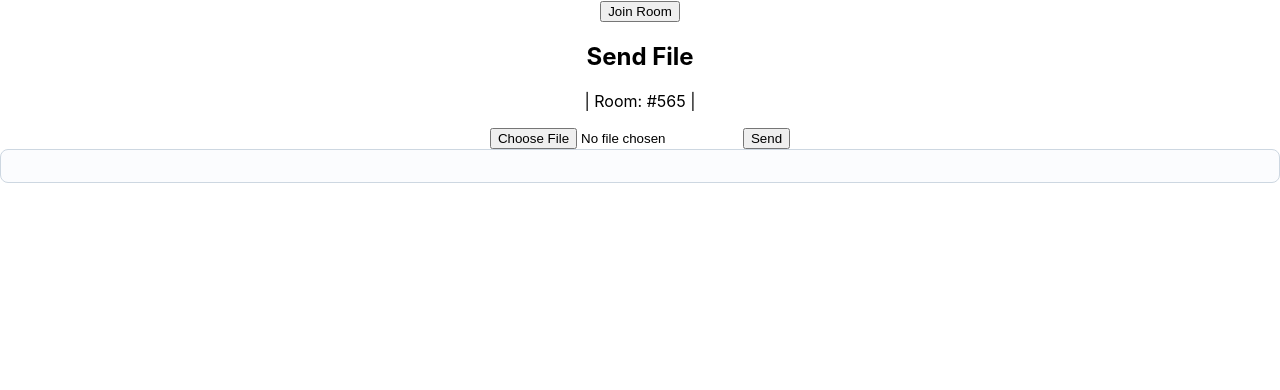
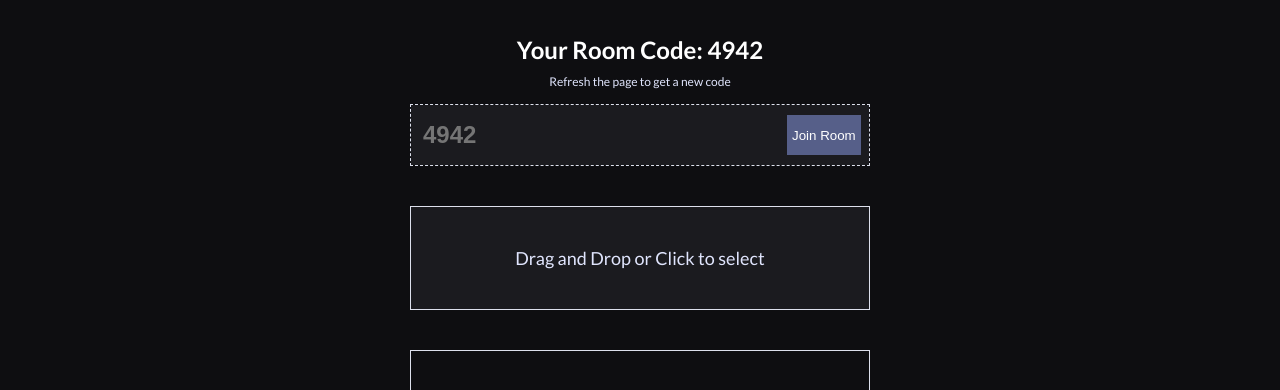
Before and after one commit to xtanion/file-drop, a React (Create React App) app: page / in a window 1280 px wide. Shown: the top 390 px of the page. Built offline with nearby package versions, Linux system fonts and the light colour scheme; no server answers.

Commit message:
updating receiver to download files automatically

```diff
--- a/Server.js
+++ b/Server.js
@@ -22,9 +22,12 @@ io.on("connection", (socket) => {
 
     socket.on("join-room", (data) => {
         socket.join(data);
+        console.log('User joined room: ', data);
+        console.log("Now in rooms: ", socket.rooms);
     });
 
     socket.on("file-meta", function (data) {
+        console.log('Server uid: ', data.uid);
         socket.to(data.uid).emit("rs-meta", data.metadata);
     });
 
--- a/public/index.html
+++ b/public/index.html
@@ -2,7 +2,7 @@
 <html lang="en">
   <head>
     <meta charset="utf-8" />
-    <link rel="icon" type="image/svg+xml" href="/racoon.svg" />
+    <link rel="icon" type="image/svg+xml" href="/penguin.svg" />
     <meta name="viewport" content="width=device-width, initial-scale=1" />
     <meta name="theme-color" content="#000000" />
     <meta
@@ -12,7 +12,9 @@
     <link rel="preconnect" href="https://fonts.googleapis.com" />
     <link rel="preconnect" href="https://fonts.gstatic.com" crossorigin />
     <link rel="stylesheet" href="https://fonts.googleapis.com/css2?family=Inter:wght@300;400;500;600;700&display=swap" />
-    <title>Phew Phew</title>
+    <link rel="stylesheet" href='https://fonts.googleapis.com/css?family=Lato:400,700' type='text/css'>
+
+    <title>File Drop</title>
   </head>
   <body>
     <noscript>You need to enable JavaScript to run this app.</noscript>
--- a/src/App.css
+++ b/src/App.css
@@ -1,38 +1,50 @@
-.App {
-  text-align: center;
+:root {
+    /* tokyo night */
+    --black: #000000;
+    --white: #ffffff;
+    --background: #0e0e11;
+    --elem-background: #24283b;
+    --tokyo-border: #dde0ec;
+    --tokyo-text: var(--white);
+    --tokyo-comment: #e0e5fd;
+    --tokyo-container: #1b1b1f;
+    --tokyo-button: #565f89;
+    --tokyo-red: #f7768e;
+    --tokyo-orange: #ff9e64;
+    --tokyo-yellow: #e0af68;
+    --tokyo-white: rgb(255, 255, 255);
+    --foreground: #e0e5fd;
+    --tokyo-magenta: #bb9af7;
 }
 
-.App-logo {
-  height: 40vmin;
-  pointer-events: none;
+* {
+    margin: 0px;
+    padding: 0px;
+    box-sizing: border-box;
 }
 
-@media (prefers-reduced-motion: no-preference) {
-  .App-logo {
-    animation: App-logo-spin infinite 20s linear;
-  }
+body {
+    background: var(--background);
+    font-family: "Lato", sans-serif;
 }
 
-.App-header {
-  background-color: #282c34;
-  min-height: 100vh;
-  display: flex;
-  flex-direction: column;
-  align-items: center;
-  justify-content: center;
-  font-size: calc(10px + 2vmin);
-  color: white;
+.screen {
+    display: none;
 }
 
-.App-link {
-  color: #61dafb;
+.screen.active {
+    display: block;
 }
 
-@keyframes App-logo-spin {
-  from {
-    transform: rotate(0deg);
-  }
-  to {
-    transform: rotate(360deg);
-  }
+.App {
+    position: fixed;
+    top: 0px;
+    left: 50%;
+    transform: translateX(-50%);
+    width: 100%;
+    height: 100%;
+    max-width: 500px;
+    /* border-left: 1px solid #ddd; */
+    /* border-right: 1px solid #ddd; */
+    background: var(--background);
 }
--- a/src/Components/Body.js
+++ b/src/Components/Body.js
@@ -1,28 +1,55 @@
 import { Card } from "@mui/joy";
-import React from "react";
+import React, { useEffect, useState, useRef } from "react";
 import Send from "./Send";
 import Receive from "./Receive";
 
 import io from "socket.io-client";
+import CreateRoom from "./CreateRoom";
+
+import './style.css'
 
 const Body = props => {
     // const { socket } = props;
-    const socket = io.connect("http://localhost:5000");
-    // move to CreateRoom
-    let room = 565;
-    const joinRoom = () => {
-        if (room !== "") {
-            socket.emit("join-room", room);
+
+    const socketRef = useRef(null);
+
+    useEffect(() => {
+        socketRef.current = io.connect("http://localhost:5000");
+        console.log('Socket Started')
+
+        return () => {
+            socketRef.current.disconnect();
+        }
+    }, []);
+    const [room, setRoom] = useState('');
+    const [joined, setJoined] = useState(false);
+    const getRoom = (room) => {
+        // console.log('Joining Room: ', room);
+        setRoom(room);
+        joinRoom(room);
+    }
+    const joinRoom = (room) => {
+        if (room !== "" && socketRef) {
+            console.log(socketRef.current);
+            socketRef.current.emit("join-room", room);
             console.log("Joined room: ", room);
+            setJoined(true);
         }
     };
     //-------------------
 
     return (
-        <div>
-            <button onClick={joinRoom}>Join Room</button>
-            <Send room={room} socket={socket}></Send>
-            <Receive room={room} socket={socket}></Receive>
+        <div className="centered-div">
+            {joined ?
+                <div className="join-screen">
+                    <h2 className="join-name">You have Joined: {room}</h2>
+                    <p className="join-p">refresh page to establish a new connection</p>
+                </div>
+                :
+                <CreateRoom getRoom={getRoom}></CreateRoom>
+            }
+            <Send room={room} socket={socketRef.current}></Send>
+            <Receive room={room} socket={socketRef.current}></Receive>
         </div>
     )
 };
--- a/src/Components/CreateRoom.js
+++ b/src/Components/CreateRoom.js
@@ -1,17 +1,45 @@
-import { Card, CardContent, Typography, styled } from "@mui/joy";
-import React, { useCallback } from "react";
+import React, { useCallback, useState } from "react";
+import io from "socket.io-client";
+import './style.css'
 
-const CreateRoom = props => {
-    const { setRoom } = props;
+const RandomRoom =() => {
+    return (Math.floor(Math.random() * (9999 - 1000 + 1)) + 1000).toString();
+}
+
+const CreateRoom = (props) => {
+    const { getRoom } = props;
+    const [roomCode, setRoomCode] = useState('')
+    if (roomCode == "") {
+        var room = RandomRoom();
+        setRoomCode(room);
+        // getRoom(room);
+    }
+
+    const handleChange = (e) => {
+        setRoomCode(e.target.value)
+    }
+
+    const buttonHandle = () => {
+        console.log('Button Clicked')
+        getRoom(roomCode.toString());
+    }
+
     return (
-        <Card varient="soft" >
-            <div>
-                <Typography level="title-lg">Create/Join Room</Typography>
+        <div className="join-screen">
+
+            <div className="join-code">
+                <h2 className="join-name">Your Room Code: {roomCode}</h2>
+                <p className="join-p">Refresh the page to get a new code</p>
             </div>
-            <CardContent>
-                <Typography></Typography>
-            </CardContent>
-        </Card >
+
+            <div className="join-input">
+                <div className="container">
+                    <input type="text" placeholder={roomCode} className="join-ipt" onChange={handleChange}/>
+                    <button className="join-btn" onClick={buttonHandle}>Join Room</button>
+                </div>
+            </div>
+
+        </div>
     );
 }
 
--- /dev/null
+++ b/src/Components/FileDrop.js
@@ -0,0 +1,40 @@
+import { useState, useRef } from "react";
+import "./style.css"
+const DragDropFiles = (props) => {
+    const { changeFile } = props;
+    const [files, setFiles] = useState(null);
+    const inputRef = useRef();
+
+    const handleDragOver = (event) => {
+        event.preventDefault();
+    };
+
+    const handleDrop = (event) => {
+        event.preventDefault();
+        setFiles(event.dataTransfer.files);
+        changeFile(event.target.files);
+    };
+
+    const handleUpload = (files) => {
+        setFiles(files);
+        changeFile(files[0]);
+    }
+
+    return (
+        <div
+            className="file-input"
+            onDragOver={handleDragOver}
+            onDrop={handleDrop}
+        >
+            <label htmlFor="file-input">Drag and Drop or Click to select</label>
+            <input
+                id="file-input"
+                type="file"
+                onChange={(e) => handleUpload(e.target.files)}
+                ref={inputRef}
+            />
+        </div>
+    );
+};
+
+export default DragDropFiles;
--- a/src/Components/Receive.js
+++ b/src/Components/Receive.js
@@ -1,53 +1,65 @@
 import { Card } from "@mui/joy";
 import React, { useCallback, useState, useEffect } from "react";
+import './style.css'
+
+const downloadFile = (blob, fileName) => {
+    const link = document.createElement('a');
+    // create a blobURI pointing to our Blob
+    link.href = URL.createObjectURL(blob);
+    link.download = fileName;
+    // some browser needs the anchor to be in the doc
+    document.body.append(link);
+    link.click();
+    link.remove();
+    // in case the Blob uses a lot of memory
+    setTimeout(() => URL.revokeObjectURL(link.href), 7000);
+};
+
 
 const Receive = props => {
+    const [meta, setMeta] = useState(null);
     const { room, socket } = props;
+    useEffect(() => {
 
-    useEffect(() => {
+        // const [meta, setMeta] = useState(null);
+
+        console.log('Receive Room: ', room, socket, meta);
         if (!room || !socket) return;
 
+        let filedata = {};
+        let counter = 0;
+
         socket.on("rs-meta", data => {
-            console.log("Received MetaData: ",data);
+            setMeta(data);
+            // do something about useState for metadata
+            filedata.metadata = data;
+            filedata.transmitted = 0;
+            filedata.buffer = new Array();
+            console.log("Received MetaData: ", data);
         })
 
         socket.on("file-receive", data => {
-            console.log("Received Buffer: ", data);
-        })
+            counter += 1;
+            console.log("Received Buffer: ", filedata, counter);
+            filedata.buffer.push(data);
+            filedata.transmitted += data.byteLength;
+
+            if (filedata.transmitted == filedata.metadata.total_buffer_size) {
+                console.log('Donloadable file:', filedata);
+                const resfile = new Blob(filedata.buffer);
+                downloadFile(resfile, filedata.metadata.filename);
+                filedata = {};
+                counter = 0;
+            } else {
+                socket.emit("fs-start", room);
+            }
+        }, [room, socket])
     });
 
     return (
-        <Card>
-
-        </Card>
-        // <Card style={cardStyle}>
-        //     <Card.Body>
-        //         <Card.Title>{lobbyNumberText}</Card.Title>
-        //         <Card.Subtitle className="mb-2 text-muted font-italic">
-        //             Please wait until the file is fully uploaded
-        //         </Card.Subtitle>
-        //         <hr />
-        //         <div>
-        //             {currentFileInformation ? (
-        //                 <InputGroup className="mb-3">
-        //                     <FormControl
-        //                         placeholder={currentFileInformation.fileName}
-        //                         aria-label={currentFileInformation.fileName}
-        //                         aria-describedby="file"
-        //                         disabled={true}
-        //                     />
-        //                     <InputGroup.Append>
-        //                         <button onClick={downloadFile}>
-        //                             Download
-        //                         </button>
-        //                     </InputGroup.Append>
-        //                 </InputGroup>
-        //             ) : (
-        //                 <DownloadProgressBar percentage={uploadPercentage} />
-        //             )}
-        //         </div>
-        //     </Card.Body>
-        // </Card>
-    );
+        <div className="rs-screen">
+            {/* (meta!=null ? <div><p>{meta.filename}</p></div> : <div> </div>) */}
+        </div>
+    )
 }
 export default Receive;
--- a/src/Components/Send.js
+++ b/src/Components/Send.js
@@ -1,14 +1,23 @@
-import { Card, CardContent } from "@mui/joy";
+import { Box, Card, CardContent } from "@mui/joy";
 import React, { useCallback, useState } from "react";
+import FileDrop from "./FileDrop";
+import DragDropFiles from "./FileDrop";
+import "./style.css"
 
 const Send = props => {
     const { room, socket } = props;
     const roomText = "Room: #" + room;
-    const [file, setFile] = useState({});
+    const [file, setFile] = useState();
 
-    const onFileChange = useCallback(files => setFile(files[0]), []);
+    const changeFile = (filename) => {
+        setFile(filename);
+    }
+
+    // const onFileChange = useCallback(files => setFile(files[0]), []);
     const sendFile = () => {
+        console.log('Sending file to Room: ', room);
         if (file) {
+            console.log('file: ',file);
             let reader = new FileReader();
             reader.onload = (a) => {
                 let buffer = new Uint8Array(reader.result);
@@ -35,8 +44,9 @@ const Send = props => {
 
 
         console.log("file size:", metadata.total_buffer_size);
+        console.log('Room: ', room);
         let chunk = buffer.slice(0, metadata.buffer_size);
-        while (chunk.length != 0) {
+        while (chunk.length !== 0) {
             console.log("chunk.length: ", chunk.length);
             buffer = buffer.slice(metadata.buffer_size, buffer.length);
             socket.emit("file-send", {
@@ -54,62 +64,19 @@ const Send = props => {
     }
 
     return (
-        <div>
-            <div>
-                <h2>Send File</h2>
-                <p>| { roomText } |</p>
-                <input placeholder="file" type="file" onChange={(e) => {
-                    setFile(e.target.files[0]);
-                }} />
-                <button onClick={sendFile}>
-                    Send
-                </button>
-            </div>
-
+        <div className="fs-screen">
+            {file ? (
+                <div >
+                    <div className="uploads">
+                        <div className="file-container">
+                            <img className="file-icon" src="/file.svg" alt="file-logo" />
+                            <p className="file-text">{file.name}</p>
+                        </div>
+                    </div>
+                    <button className="fs-btn" onClick={sendFile}>Send</button>
+                </div>
+            ) : (<DragDropFiles changeFile={changeFile}></DragDropFiles>)}
         </div>
-        // <Card style={cardStyle}>
-        //     <Card.Body>
-        //         <Card.Title>{roomText}</Card.Title>
-        //         <Card.Subtitle className="mb-2 text-muted font-italic">
-        //             Click to add File.
-        //         </Card.Subtitle>
-        //         <hr />
-        //         <div>
-        //             {file && file.name ? (
-        //                 <InputGroup className="mb-3">
-        //                     <FormControl
-        //                         placeholder={file.name}
-        //                         aria-label={file.name}
-        //                         aria-describedby="file"
-        //                         disabled={true}
-        //                     />
-        //                     <InputGroup.Append>
-        //                         <button
-        //                             onClick={sendFile}
-        //                             disabled={!canUploadFile}
-        //                         >Send</button>
-        //                     </InputGroup.Append>
-        //                 </InputGroup>
-        //             ) : null}
-        //             {/* ıf the file is getting uploaded */}
-        //             {uploadPercentage > 0 ? (
-        //                 <DownloadProgressBar percentage={uploadPercentage} />
-        //             ) : null}
-        //             <Row>
-        //                 <Col />
-
-        //                 <Col style={colStyle}>
-        //                     {canUploadFile ? (
-        //                         <InputFiles onChange={onFileChange}>
-        //                             <span style={plusStyle}>+</span>
-        //                         </InputFiles>
-        //                     ) : null}
-        //                 </Col>
-        //                 <Col />
-        //             </Row>
-        //         </div>
-        //     </Card.Body>
-        // </Card>
     );
 }
 
--- /dev/null
+++ b/src/Components/style.css
@@ -0,0 +1,236 @@
+:root {
+    /* tokyo night */
+    --black: #000000;
+    --white: #ffffff;
+    --background: #0e0e11;
+    --elem-background: #24283b;
+    --tokyo-border: #dde0ec;
+    --tokyo-text: var(--white);
+    --tokyo-comment: #e0e5fd;
+    --tokyo-container: #1b1b1f;
+    --tokyo-button: #565f89;
+    --tokyo-red: #f7768e;
+    --tokyo-orange: #ff9e64;
+    --tokyo-yellow: #e0af68;
+    --tokyo-white: rgb(255, 255, 255);
+    --foreground: #e0e5fd;
+    --tokyo-magenta: #bb9af7;
+}
+
+* {
+    margin: 0px;
+    padding: 0px;
+    box-sizing: border-box;
+}
+
+body {
+    /* background: #f5f5f5; */
+    background: var(--background);
+    font-family: "Lato", "Inter", sans-serif;
+}
+
+.screen {
+    display: none;
+}
+
+.screen.active {
+    display: block;
+}
+
+.app {
+    position: fixed;
+    top: 0px;
+    left: 50%;
+    transform: translateX(-50%);
+    width: 100%;
+    height: 100%;
+    max-width: 500px;
+    border-left: 1px solid var(--background);
+    border-right: 1px solid var(--background);
+    background: var(--background);
+}
+
+.join-code {
+    color: var(--tokyo-text);
+    padding: 5px;
+    align-items: center;
+    align-content: center;
+}
+
+.join-p {
+    margin: 10px;
+    font-size: 12px;
+    color:var(--tokyo-comment);
+    text-align: center;
+}
+.join-name {
+    color: var(--tokyo-text);
+    margin: 10px;
+    text-align: center;
+}
+
+.join-ipt {
+    width: 100%;
+    color: var(--tokyo-comment);
+    font-weight: 900;
+    font-size: 24px;
+    padding: 4px;
+    flex-grow: 1;
+    background-color: transparent;
+    outline: none;
+    border: none;
+    margin-right: 8px;
+}
+
+.join-btn {
+    margin: 5px;
+    height: 40px;
+    width: 94px;
+    background-color: var(--tokyo-button);
+    color: var(--tokyo-text);
+    border-style: none;
+    border-radius: 0px;
+}
+
+.join-btn:hover {
+    background-color: var(--tokyo-magenta);
+    color: var(--tokyo-text);
+    transition: 0.5s;
+}
+.join-btn:active {
+    background-color: #000;
+    color: #fff;
+    transform:scale(1.1);
+    transition: 0.5s;
+}
+
+.join-screen {
+    padding: 20px;
+}
+
+.join-screen .join-input {
+    width: 100%;
+    border: 1px dashed var(--tokyo-border);
+}
+
+.fs-screen {
+    padding: 20px;
+}
+
+.fs-screen .file-input {
+    width: 100%;
+    border: 1px solid var(--tokyo-border);
+}
+.container {
+    display: flex;
+    width: 100%;
+    justify-content: center;
+    align-items: center;
+    margin: 0 auto;
+    background-color: var(--tokyo-container);
+    color: var(--tokyo-comment);
+    border-radius: 0px;
+    height: 60px;
+    padding: 0px 3px 0px 8px;
+}
+
+.fs-screen .file-input label {
+    display: block;
+    width: 100%;
+    padding: 40px 50px;
+    text-align: center;
+    background: var(--tokyo-container);
+    color: var(--tokyo-comment);
+    font-size: 18px;
+}
+
+.fs-screen .file-input input {
+    display: none;
+}
+
+.fs-screen .files-list {
+    margin-top: 20px;
+    display: flex;
+    justify-content: space-between;
+    gap: 20px;
+    flex-wrap: wrap;
+}
+
+.fs-screen .files-list .title {
+    width: 100%;
+    margin: 20px 0px;
+}
+
+.fs-screen .files-list .item {
+    width: 33%;
+    min-width: 200px;
+    border: 1px solid #eee;
+    box-shadow: 0px 0px 5px 2px rgba(0, 0, 0, 0.05);
+}
+
+.fs-screen .files-list .item .progress {
+    padding: 30px;
+    text-align: center;
+    font-size: 50px;
+    color: #222;
+}
+
+.fs-screen .files-list .item .filename {
+    padding: 5px;
+    font-size: 18px;
+    border-top: 1px solid #eee;
+}
+
+.fs-btn {
+    margin-top: 2px;
+    height: 40px;
+    width: 100%;
+    background-color: var(--tokyo-button);
+    color: var(--white);
+    border-style: 1px solid var(--tokyo-border);
+    border-radius: 0px;
+}
+
+.fs-btn:hover {
+    background: var(--tokyo-magenta);
+    transition: 0.5s;
+}
+
+.fs-btn:active {
+    border: 1px solid var(--tokyo-border);
+    background-color: var(--tokyo-magenta);
+    color: var(--tokyo-container);
+    transform: scale(1.1);
+    transition: 0.5s;
+}
+
+.rs-screen {
+    width: auto;
+    min-height: 200px;
+    margin: 20px;
+    padding: 20px;
+    border: 1px solid var(--tokyo-border);
+}
+
+.file-container {
+    display: flex;
+    justify-content: center;
+    padding: 5px;
+    height: 40px;
+    width: 100%;
+    border: 1px solid var(--tokyo-border);
+    align-items: start;
+}
+.file-icon {
+    height: 100%;
+}
+.file-text {
+    height: 100%;
+    margin: 5px;
+    position: relative;
+    display: inline-block;
+    font-size: 16px;
+    color: var(--tokyo-comment);
+    text-align: center;
+    vertical-align: middle;
+}
```
Also changed, not shown: public/file.svg (added).
